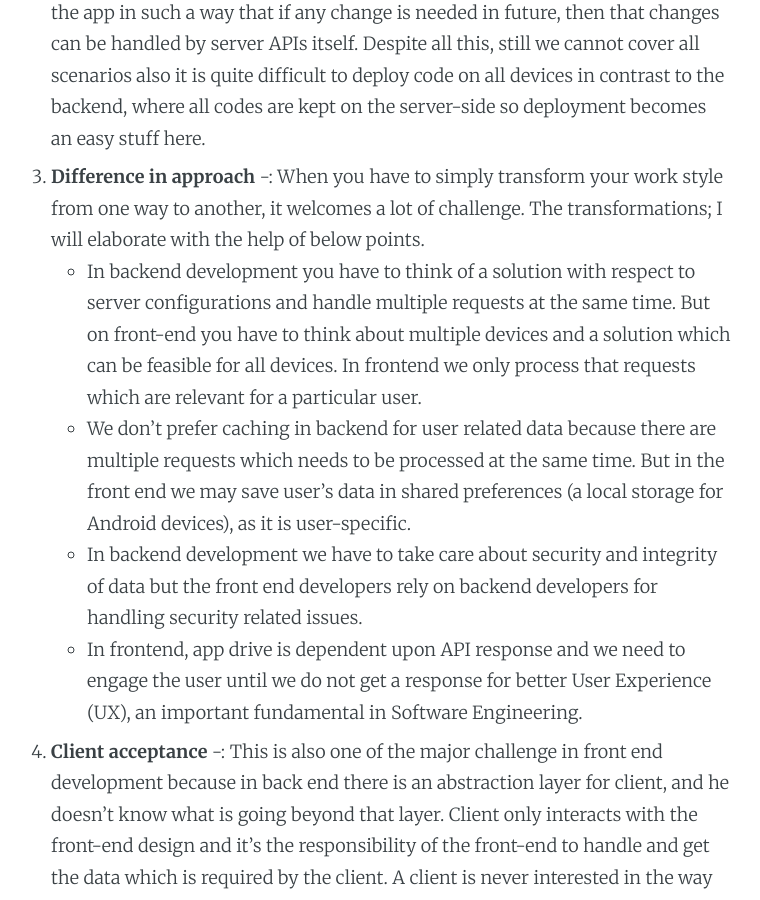
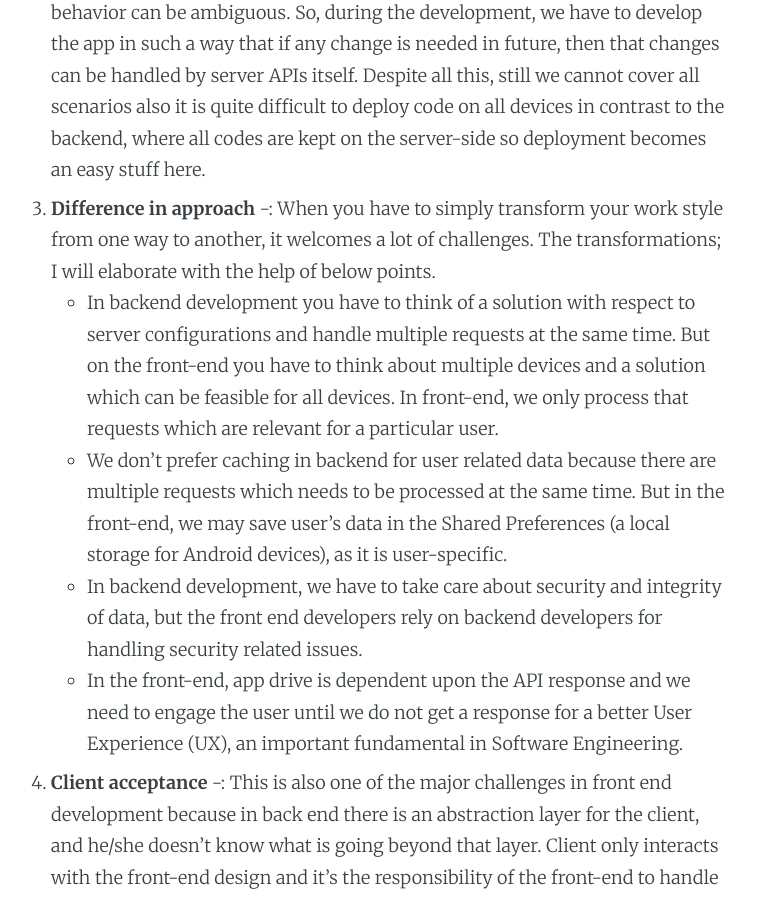
Before and after one commit to moldedbits/moldedbits.github.io, a Jekyll site: the page built from _posts/2017-08-16-frontend-challenges-for-backend-engineer.md, in a window 1280 px wide and 900 px high, scrolled down 1231 px. Shown: the whole window, without its empty margins (264-1024 px from the left). Built offline with Jekyll 4.4.1, drawn with Linux system fonts in a browser that asks for light colours; comment, search, counter and statistics services are not loaded; some of the changed text lies outside the part shown.

Commit message:
Refactored Grammatical mistakes

```diff
--- a/_posts/2017-08-16-frontend-challenges-for-backend-engineer.md
+++ b/_posts/2017-08-16-frontend-challenges-for-backend-engineer.md
@@ -6,18 +6,18 @@
 categories: Technical Android
 ---
 
-I am currently working at moldedbits, after working here for a few month as a back-end engineer, I decided to change my technical area from back-end to front-end. I believe it is a good move for my career and it will surely add to my benefit. So basically I am drafting this to let you know about the challenges I am facing working on front-end development, after a couple of months experience.
+I am currently working at moldedbits, after working here for a few months as a back-end engineer, I decided to change my technical area from back-end to the front-end. I believe it is a good move for my career and it will surely add to my benefit. So basically I am drafting this to let you know about the challenges I am facing working on front-end development, after a couple of months experience.
 
-Currently, I am working on Android Application Development. Assuming that this is well acquainted that Android is something which has a lot of variety due to its ever increasing large scale development and upgradation processes (e.g. different version of OS, screens sizes), so it is a cumbersome task to cover how an app will behave across different devices, after the development of it.
+Currently, I am working on Android Application Development. Assuming that this is well acquainted that Android is something which has a lot of variety due to its ever increasing large scale development and upgradation processes (e.g. Different version of OS, screen sizes), so it is a cumbersome task to cover how an app will behave across different devices, after the development of it.
 
-1. **In Layout Design** -: First and foremost challenge I am facing is to design layouts in Android. From my prior position’s experience, I have understood my role there did not require to beautify things. We presented things in their crude form. Thus, Backend developers don’t know much about the designing part of the screens, and I feel the  major reason behind this is, that, our position doesn’t demand of task to be achieved.  Like I said, I had experience in data flow kind of things (like retrieving data from database, manipulation of the same according to business logic and then return it to the client). But as a  front-end developer I have to take care of how my Applications looks  at each stage of escalation.
-2. **Runnable code is not centralized** -: The major drawback or flaw in mobile development is that if any change is required in the source code, then we have to update it across all devices in which the app is installed, otherwise its behavior can be ambiguous. So, during the development, we have to develop the app in such a way that if any change is needed in future, then that changes can be handled by server APIs itself. Despite all this, still we cannot cover all scenarios also it is quite difficult to deploy code on all devices in contrast to the backend, where all codes are kept on the server-side so deployment becomes an easy stuff here.
-3. **Difference in approach** -: When you have to simply transform your work style from one way to another, it welcomes a lot of challenge. The transformations; I will elaborate with the help of below points.
--	In backend development you have to think of a solution with respect to server configurations and handle multiple requests at the same time. But on front-end you have to think about multiple devices and a solution which can be feasible for all devices. In frontend we only process that requests which are relevant for a particular user.
--	We don’t prefer caching in backend for user related data because there are multiple requests which needs to be processed at the same time. But in the front end we may save user’s data in shared preferences (a local storage for Android devices), as it is user-specific.
--	In backend development we have to take care about security and integrity of data but the front end developers rely on backend developers for handling security related issues.
--	In frontend, app drive is dependent upon API response and we need to engage the user until we do not get a response for better User Experience (UX), an important fundamental in Software Engineering.
-4. **Client acceptance** -: This is also one of the major challenge in front end development because in back end there is an abstraction layer for client, and he doesn’t know what is going beyond that layer. Client only interacts with the front-end design and it’s the responsibility of the front-end to handle and get the data which is required by the client. A client is never interested in the way developer chooses to handle the API response. It’s analogous to a black box.
-5. **Lack of software/hardware integration** -: On Handset 1, Button A triggers Function X. The problem? On Handset 2, Button A triggers Function Y. That’s a peek at the variety of button configurations an app can have. So obviously, you can't design an app that relies on Button A to do the same thing for everyone. Users may grow frustrated and give up on an app that doesn't perform intuitively.
+1. **In Layout Design** -: First and foremost challenge I am facing is to design layouts in Android. From my prior position’s experience, I have understood my role there did not require to beautify things. We presented things in their crude form. Thus, Backend developers don’t know much about the designing part of the screen, and I feel the  major reason behind this is, that, our position doesn’t demand of the task to be achieved.  Like I said, I had experience in the data flow kind of things (like retrieving data from database, manipulation of the same, according to business logic and then return it to the client). But as a  front-end developer, I have to take care of how my Applications looks  at each stage of escalation.
+2. **The Runnable code is not centralized** -: The major drawback or flaw in mobile development is that if any change is required in the source code, then we have to update it across all devices in which the app is installed, otherwise its behavior can be ambiguous. So, during the development, we have to develop the app in such a way that if any change is needed in future, then that changes can be handled by server APIs itself. Despite all this, still we cannot cover all scenarios also it is quite difficult to deploy code on all devices in contrast to the backend, where all codes are kept on the server-side so deployment becomes an easy stuff here.
+3. **Difference in approach** -: When you have to simply transform your work style from one way to another, it welcomes a lot of challenges. The transformations; I will elaborate with the help of below points.
+-	In backend development you have to think of a solution with respect to server configurations and handle multiple requests at the same time. But on the front-end you have to think about multiple devices and a solution which can be feasible for all devices. In front-end, we only process that requests which are relevant for a particular user.
+-	We don’t prefer caching in backend for user related data because there are multiple requests which needs to be processed at the same time. But in the front-end, we may save user’s data in the Shared Preferences (a local storage for Android devices), as it is user-specific.
+-	In backend development, we have to take care about security and integrity of data, but the front end developers rely on backend developers for handling security related issues.
+-	In the front-end, app drive is dependent upon the API response and we need to engage the user until we do not get a response for a better User Experience (UX), an important fundamental in Software Engineering.
+4. **Client acceptance** -: This is also one of the major challenges in front end development because in back end there is an abstraction layer for the client, and he/she doesn’t know what is going beyond that layer. Client only interacts with the front-end design and it’s the responsibility of the front-end to handle and get the data which is required by the client. A client is never interested in the way a developer chooses to handle the API response. You can think of this as an analogy to a black box.
+5. **Lack of software/hardware integration** -: On Handset 1, Button A trigger Function X. The problem? On Handset 2, Button A trigger Function Y. That’s a peek at the variety of button configurations an app can have. So obviously, you can't design an app that relies on Button A to do the same thing for everyone. Users may grow frustrated and give up on an app that doesn't perform intuitively.
 
-Despite these challenges and many more which I may have skipped, the fact that these two areas of development are strongly related to each other and that it is very hard for any one of them to exist independently, cannot be ignored. My piece of advice would be to plan things while switching and gradually learn the difference in process under the guidance of some expert and do not rush into things. I believe, all challenges can be overcome if you have desire and will to learn something. If you have the passion, eventually, everything will fall into place for you and will be understandable. There is huge demand for the Front-end and Back-end developers and nothing is over any other thing. Both, have its own importance. So keep learning and keep sharing.
+Despite these challenges and many more which I may have skipped, the fact that these two areas of development are strongly related to each other and that it is very hard for any one of them to exist independently, cannot be ignored. My piece of advice would be to plan things while switching and gradually learn the difference in process under the guidance of some expert and do not rush into things. I believe, all challenges can be overcome if you have the desire and will to learn something. If you have the passion, eventually, everything will fall into place for you and will be understandable. There is huge demand for the Front-end and Back-end developers and nothing is over any other thing. Both, have its own importance. So keep learning and keep sharing.
```
